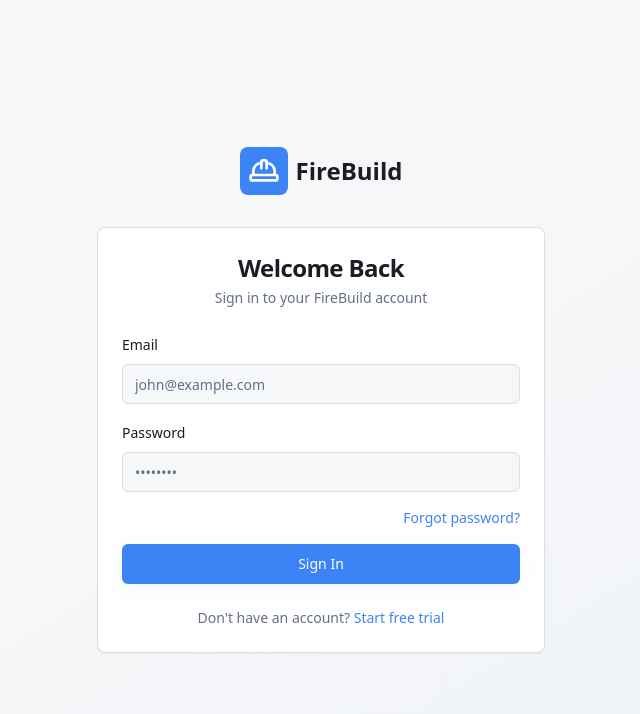
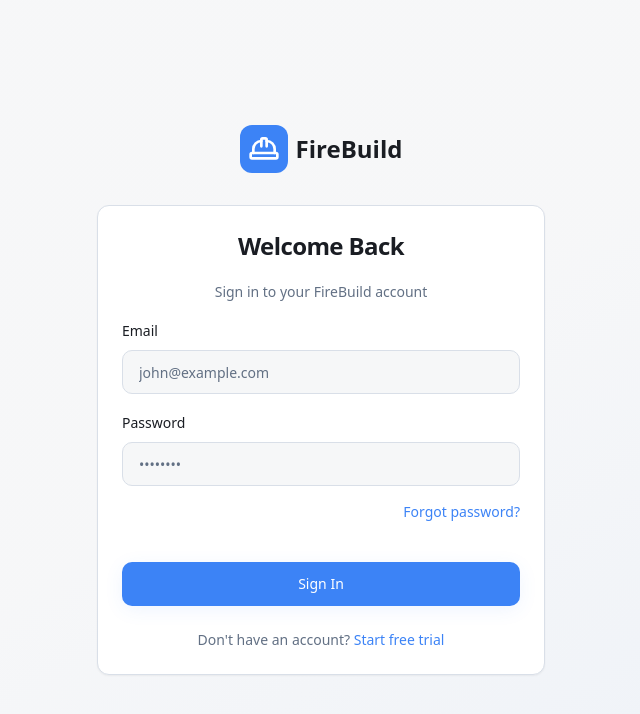
Before and after one commit to Fire-Ventures-Enterprise/firebuildai-0e8d6de3, a React (Vite) app: page /login in a window 1280 px wide. Shown: the top 714 px of the page, without its empty margins (319-959 px from the left). Built offline with nearby package versions, Linux system fonts and the light colour scheme; no server answers.

Commit message:
Fix layout and spacing issues

```diff
--- a/src/components/navigation/SidebarNavItem.tsx
+++ b/src/components/navigation/SidebarNavItem.tsx
@@ -26,14 +26,14 @@ export function SidebarNavItem({ to, icon: Icon, label, testId, collapsed, badge
         <SidebarMenuButton
           asChild
           className={cn(
-            "w-full transition-all",
+            "w-full transition-all h-11 px-3",
             isActive && "bg-primary text-primary-foreground hover:bg-primary/90"
           )}
         >
           <span className="flex items-center justify-between w-full">
-            <span className="flex items-center gap-2">
+            <span className="flex items-center gap-3">
               <Icon className="h-4 w-4 flex-shrink-0" />
-              {!collapsed && <span>{label}</span>}
+              {!collapsed && <span className="text-sm">{label}</span>}
             </span>
             {badge && !collapsed && (
               <span className="ml-auto text-xs bg-primary/20 text-primary px-2 py-0.5 rounded">
--- a/src/components/ui/button.tsx
+++ b/src/components/ui/button.tsx
@@ -23,11 +23,11 @@ const buttonVariants = cva(
         warning: "bg-warning text-warning-foreground hover:bg-warning/90",
       },
       size: {
-        default: "h-10 px-4 py-2",
-        sm: "h-9 rounded-md px-3",
-        lg: "h-11 rounded-md px-8",
-        xl: "h-12 rounded-lg px-10 text-base",
-        icon: "h-10 w-10",
+        default: "h-11 px-5 py-2.5",
+        sm: "h-9 rounded-md px-4",
+        lg: "h-12 rounded-md px-8",
+        xl: "h-14 rounded-lg px-10 text-base",
+        icon: "h-11 w-11",
       },
     },
     defaultVariants: {
--- a/src/components/ui/card.tsx
+++ b/src/components/ui/card.tsx
@@ -9,7 +9,7 @@ const Card = React.forwardRef<
   <div
     ref={ref}
     className={cn(
-      "rounded-lg border bg-card text-card-foreground shadow-sm",
+      "rounded-xl border bg-card text-card-foreground shadow-sm",
       className
     )}
     {...props}
@@ -23,7 +23,7 @@ const CardHeader = React.forwardRef<
 >(({ className, ...props }, ref) => (
   <div
     ref={ref}
-    className={cn("flex flex-col space-y-1.5 p-6", className)}
+    className={cn("flex flex-col space-y-2 p-6 pb-4", className)}
     {...props}
   />
 ))
@@ -60,7 +60,7 @@ const CardContent = React.forwardRef<
   HTMLDivElement,
   React.HTMLAttributes<HTMLDivElement>
 >(({ className, ...props }, ref) => (
-  <div ref={ref} className={cn("p-6 pt-0", className)} {...props} />
+  <div ref={ref} className={cn("px-6 pb-6", className)} {...props} />
 ))
 CardContent.displayName = "CardContent"
 
@@ -70,7 +70,7 @@ const CardFooter = React.forwardRef<
 >(({ className, ...props }, ref) => (
   <div
     ref={ref}
-    className={cn("flex items-center p-6 pt-0", className)}
+    className={cn("flex items-center px-6 pb-6", className)}
     {...props}
   />
 ))
--- a/src/components/ui/input.tsx
+++ b/src/components/ui/input.tsx
@@ -8,7 +8,7 @@ const Input = React.forwardRef<HTMLInputElement, React.ComponentProps<"input">>(
       <input
         type={type}
         className={cn(
-          "flex h-10 w-full rounded-md border border-input bg-background px-3 py-2 text-base ring-offset-background file:border-0 file:bg-transparent file:text-sm file:font-medium file:text-foreground placeholder:text-muted-foreground focus-visible:outline-none focus-visible:ring-2 focus-visible:ring-ring focus-visible:ring-offset-2 disabled:cursor-not-allowed disabled:opacity-50 md:text-sm",
+          "flex h-11 w-full rounded-md border border-input bg-background px-4 py-2.5 text-base ring-offset-background file:border-0 file:bg-transparent file:text-sm file:font-medium file:text-foreground placeholder:text-muted-foreground focus-visible:outline-none focus-visible:ring-2 focus-visible:ring-ring focus-visible:ring-offset-2 disabled:cursor-not-allowed disabled:opacity-50 md:text-sm",
           className
         )}
         ref={ref}
--- a/src/components/ui/select.tsx
+++ b/src/components/ui/select.tsx
@@ -17,7 +17,7 @@ const SelectTrigger = React.forwardRef<
   <SelectPrimitive.Trigger
     ref={ref}
     className={cn(
-      "flex h-10 w-full items-center justify-between rounded-md border border-input bg-background px-3 py-2 text-sm ring-offset-background placeholder:text-muted-foreground focus:outline-none focus:ring-2 focus:ring-ring focus:ring-offset-2 disabled:cursor-not-allowed disabled:opacity-50 [&>span]:line-clamp-1",
+      "flex h-11 w-full items-center justify-between rounded-md border border-input bg-background px-4 py-2.5 text-sm ring-offset-background placeholder:text-muted-foreground focus:outline-none focus:ring-2 focus:ring-ring focus:ring-offset-2 disabled:cursor-not-allowed disabled:opacity-50 [&>span]:line-clamp-1",
       className
     )}
     {...props}
@@ -116,7 +116,7 @@ const SelectItem = React.forwardRef<
   <SelectPrimitive.Item
     ref={ref}
     className={cn(
-      "relative flex w-full cursor-default select-none items-center rounded-sm py-1.5 pl-8 pr-2 text-sm outline-none focus:bg-accent focus:text-accent-foreground data-[disabled]:pointer-events-none data-[disabled]:opacity-50",
+      "relative flex w-full cursor-default select-none items-center rounded-sm py-2.5 pl-8 pr-3 text-sm outline-none focus:bg-accent focus:text-accent-foreground data-[disabled]:pointer-events-none data-[disabled]:opacity-50",
       className
     )}
     {...props}
--- a/src/components/ui/table.tsx
+++ b/src/components/ui/table.tsx
@@ -73,7 +73,7 @@ const TableHead = React.forwardRef<
   <th
     ref={ref}
     className={cn(
-      "h-12 px-4 text-left align-middle font-medium text-muted-foreground [&:has([role=checkbox])]:pr-0",
+      "h-14 px-6 text-left align-middle font-medium text-muted-foreground [&:has([role=checkbox])]:pr-0",
       className
     )}
     {...props}
@@ -87,7 +87,7 @@ const TableCell = React.forwardRef<
 >(({ className, ...props }, ref) => (
   <td
     ref={ref}
-    className={cn("p-4 align-middle [&:has([role=checkbox])]:pr-0", className)}
+    className={cn("px-6 py-4 align-middle [&:has([role=checkbox])]:pr-0", className)}
     {...props}
   />
 ))
--- a/src/components/ui/textarea.tsx
+++ b/src/components/ui/textarea.tsx
@@ -10,7 +10,7 @@ const Textarea = React.forwardRef<HTMLTextAreaElement, TextareaProps>(
     return (
       <textarea
         className={cn(
-          "flex min-h-[80px] w-full rounded-md border border-input bg-background px-3 py-2 text-sm ring-offset-background placeholder:text-muted-foreground focus-visible:outline-none focus-visible:ring-2 focus-visible:ring-ring focus-visible:ring-offset-2 disabled:cursor-not-allowed disabled:opacity-50",
+          "flex min-h-[100px] w-full rounded-md border border-input bg-background px-4 py-3 text-sm ring-offset-background placeholder:text-muted-foreground focus-visible:outline-none focus-visible:ring-2 focus-visible:ring-ring focus-visible:ring-offset-2 disabled:cursor-not-allowed disabled:opacity-50",
           className
         )}
         ref={ref}
--- a/src/index.css
+++ b/src/index.css
@@ -45,7 +45,16 @@ All colors MUST be HSL.
     --input: 214 25% 88%;
     --ring: 217 91% 60%;
 
-    --radius: 0.5rem;
+    --radius: 0.75rem;
+
+    /* Professional spacing scale for better layout */
+    --spacing-xs: 0.25rem;  /* 4px */
+    --spacing-sm: 0.5rem;   /* 8px */
+    --spacing-md: 1rem;     /* 16px */
+    --spacing-lg: 1.5rem;   /* 24px */
+    --spacing-xl: 2rem;     /* 32px */
+    --spacing-2xl: 3rem;    /* 48px */
+    --spacing-3xl: 4rem;    /* 64px */
 
     /* Construction-themed gradients */
     --gradient-primary: linear-gradient(135deg, hsl(var(--primary)), hsl(var(--primary-glow)));
@@ -133,4 +142,33 @@ All colors MUST be HSL.
   body {
     @apply bg-background text-foreground;
   }
+
+  /* Global spacing improvements */
+  h1, h2, h3, h4, h5, h6 {
+    @apply mb-4;
+  }
+
+  p {
+    @apply leading-relaxed;
+  }
+
+  /* Form field spacing */
+  form > * + * {
+    @apply mt-6;
+  }
+
+  /* Card spacing improvements */
+  .space-y-6 > * + * {
+    margin-top: 1.5rem !important;
+  }
+
+  /* Table improvements */
+  table {
+    @apply border-separate border-spacing-0;
+  }
+
+  /* Better touch targets */
+  button, a, [role="button"] {
+    @apply min-h-[44px];
+  }
 }
--- a/src/layouts/AppLayout.tsx
+++ b/src/layouts/AppLayout.tsx
@@ -23,10 +23,14 @@ export const AppLayout = ({ children }: AppLayoutProps) => {
           {/* Single Dashboard Header - contains all header elements */}
           <DashboardHeader />
 
-          {/* Page Content */}
-          <main className="flex-1 p-6">
-            <AppBreadcrumbs />
-            {children}
+          {/* Page Content with improved spacing */}
+          <main className="flex-1 px-8 py-6 lg:px-12 lg:py-8">
+            <div className="max-w-[1600px] mx-auto">
+              <AppBreadcrumbs />
+              <div className="mt-6">
+                {children}
+              </div>
+            </div>
           </main>
         </div>
       </div>
```
Also changed, not shown: src/pages/app/DashboardPage.tsx (+9 -9 lines).
